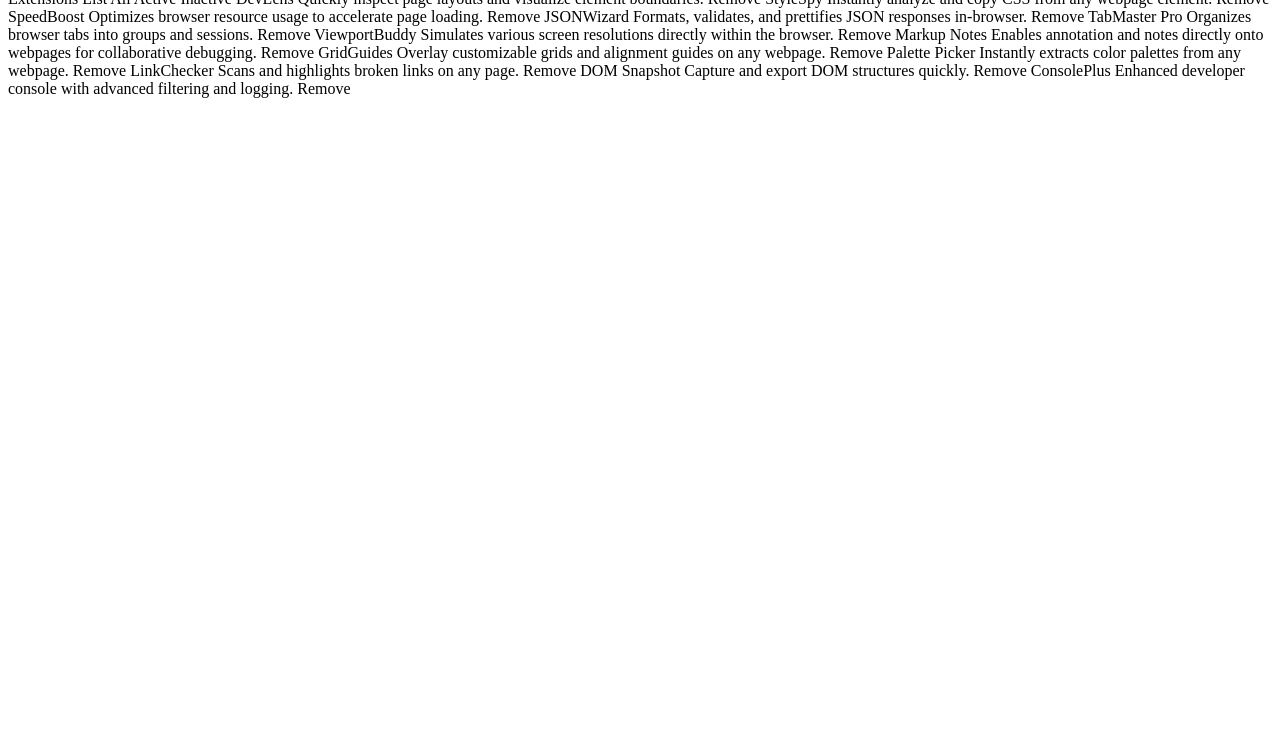
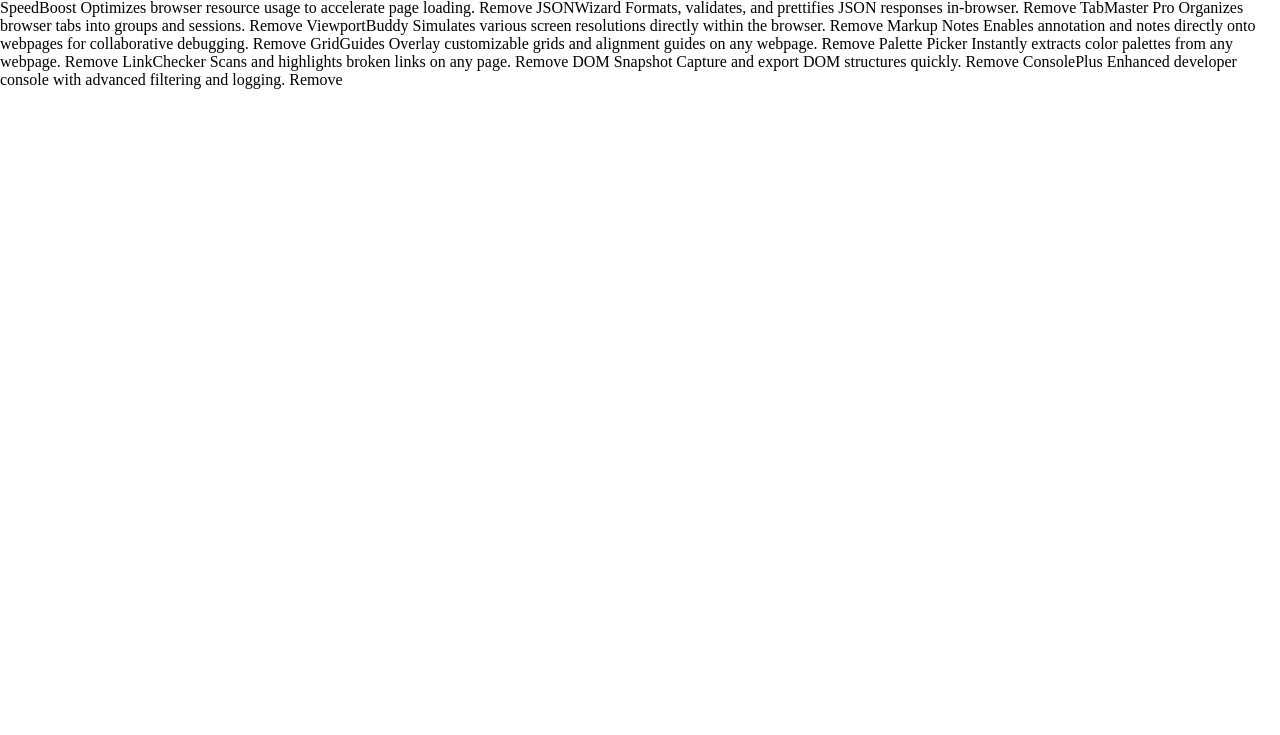
Before and after one commit to higor-costa/gerenciador-de-extensoes, a website built with webpack: page index.html in a window 1280 px wide. Shown: the part 65-800 px from the top of the page. Built offline with nearby package versions, Linux system fonts and the light colour scheme.

Commit message:
feat(styles): adiciona reset global a estilização do projeto

```diff
--- a/assets/css/style.css
+++ b/assets/css/style.css
@@ -12,3 +12,12 @@
   font-weight: normal;
   font-style: normal;
 }
+
+/* Reset */
+* {
+  padding: 0;
+  margin: 0;
+  outline: 0;
+  text-decoration: 0;
+  box-sizing: border-box;
+}
```
